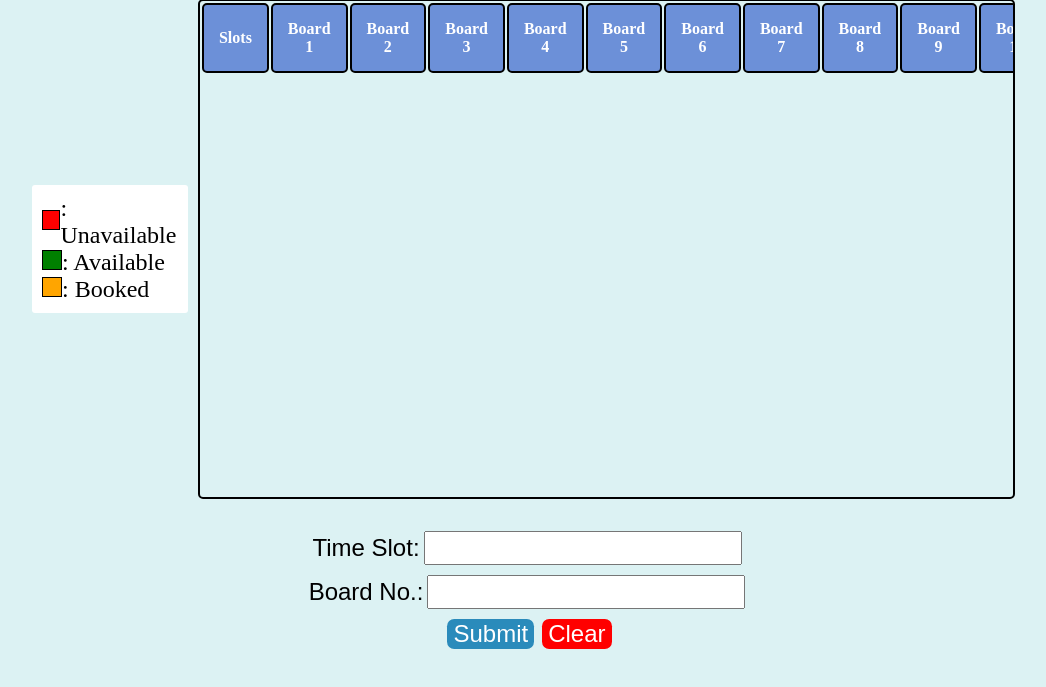
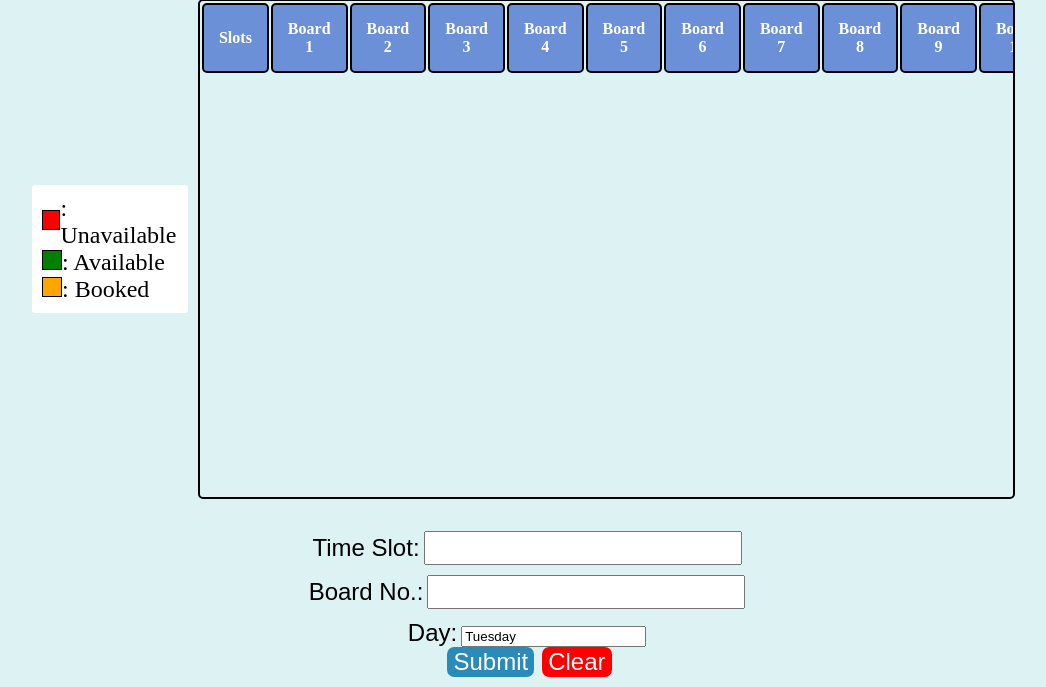
Before and after one commit to mchat0018/soc_labs, a Django app: page /bookslots/ in a window 1280 px wide. Shown: the part 213-900 px from the top of the page, without its empty margins (113-1159 px from the left). Before the commit the page ends 862 px from the top, so only its background shows below. Run offline with Django 4.2, Linux system fonts and the light colour scheme; a user stored in the database is signed in; data comes from the database, SQL or seed files in the repository; both versions use the stored data as it was after the commit; lists and menus that the app fills with data are empty.

Commit message:
POST data working

```diff
--- a/SoCLabs/slots/static/slots/booking2.js
+++ b/SoCLabs/slots/static/slots/booking2.js
@@ -3,41 +3,19 @@ const tableBody = document.getElementsByTagName('tbody')[0];
 const slots = document.querySelectorAll('.slot:not(.unavailable)');
 const daySelect = document.getElementById('days');
 
-
-// const data = JSON.parse(document.getElementById('data'))
-// for(i=0;i<data.time_schedules.length;i++){
-//         var row = document.createElement("tr")
-
-//         // inserting time header
-//         var header = document.createElement('th')
-//         var time_slot = data.time_schedules[i].time_slot
-//         var header_text = time_slot.start_time_hours+":"+time_slot.start_time_minutes+"-"+time_slot.end_time_hours+":"+time_slot.end_time_minutes
-//         header.appendChild(header_text)
-//         row.appendChild(header)
-
-//         // inserting board entries
-//         for(j=0;j<data.boards.length;j++){
-//             board = data.boards[j]
-//             if(board.time_slot==time_slot){
-
-//             }
-//         }
-
+// populateUI();
+// populating the UI when rendered/reloaded
+// function populateUI(){
+//     var bookedSlots = JSON.parse(localStorage.getItem('bookedSlots'));
+//     if(bookedSlots!=null && bookedSlots!=undefined){
+//         console.log(bookedSlots.length);
+//         bookedSlots.forEach(slot => {
+//             var cell = table.rows[slot[0]].cells[slot[1]];
+//             cell.classList.add('booked');
+//             cell.innerText = "zzz_rno";
+//         });
+//     }
 // }
-
-populateUI();
-// populating the UI when rendered/reloaded
-function populateUI(){
-    var bookedSlots = JSON.parse(localStorage.getItem('bookedSlots'));
-    if(bookedSlots!=null && bookedSlots!=undefined){
-        console.log(bookedSlots.length);
-        bookedSlots.forEach(slot => {
-            var cell = table.rows[slot[0]].cells[slot[1]];
-            cell.classList.add('booked');
-            cell.innerText = "zzz_rno";
-        });
-    }
-}
 // update Local Storage
 function updateLocalStorage(){
     var selectedSlot = document.querySelector('.slot.selected');
@@ -52,7 +30,7 @@ function updateLocalStorage(){
     localStorage.setItem('bookedSlots',JSON.stringify(bookedIndex));
 
 }
-// update local storage
+// update timimg boxes
 function updateTimingForm(){
     var selectedSlot = document.querySelector('.slot.selected');
     var slotRowIndex = selectedSlot.parentElement.rowIndex;
--- a/SoCLabs/slots/templates/slots/booking.html
+++ b/SoCLabs/slots/templates/slots/booking.html
@@ -15,17 +15,10 @@
         <form class="dropdown-form" method="POST" action="">
             {% csrf_token %}
             <legend class="form-legend">Choose a Day</legend>
-            <select name="days" id="days">
+            <select value={{selected_day}} name="days" id="days">
                 {% for day in days %}
                     <option value="{{ day }}">{{day}}</option>
                 {% endfor %}
-                <!-- <option value="Thursday">Thursday</option>
-                <option value="Friday">Friday</option>
-                <option value="Saturday">Saturday</option>
-                <option value="Sunday">Sunday</option>
-                <option value="Monday">Monday</option>
-                <option value="Tuesday">Tuesday</option>
-                <option value="Wednesday">Wednesday</option> -->
             </select>
             <button class="btn btn-primary btn-form-submit" type="submit" name="select_day">Search</button>
         </form>
@@ -60,7 +53,7 @@
                             <th scope="row">{{time_sched.time_slot}}</th>
                             {% for board in boards %}
                                 {% if board.time_slot == time_sched.time_slot %}
-                                    {% if board.user %}
+                                    {% if board.board %}
                                         <td class="slot unavailable">Unavailable</td>
                                     {% else %}
                                         <td class="slot"></td>
@@ -79,6 +72,10 @@
             <br>
             <label for="board">Board No.:</label>
             <input type="text" name='board' id="board">
+            <br>
+            <label for="day">Day:</label>
+            <input type="text" name='selected_day' id="day-selected" value={{selected_day}}>
+            <br>
             <div class="timimg-form-submit">
                 <button class="btn btn-primary btn-timing-submit" type="submit" name="select_time">Submit</button>
                 <button class="btn btn-danger btn-clear" type="button">Clear</button>
--- a/SoCLabs/slots/views.py
+++ b/SoCLabs/slots/views.py
@@ -29,11 +29,12 @@ def bookSlots(request):
 
         if 'select_day' in request.POST:
             selected_day = request.POST['days']
+
         elif 'select_time' in request.POST:
             time_slot = request.POST.get('time-slot',None)
             board = request.POST.get('board',None)
-            print(board)
-            selected_day = today
+            selected_day = request.POST.get('selected_day',None)
+
             if time_slot is not None and board is not None:
             # retrieving the TimeSlot object
                 start_time,end_time = tuple(time_slot.split('-'))
@@ -62,6 +63,7 @@ def bookSlots(request):
                 messages.error(request,f'Failure to book slot. Please try again.')
 
     data = {
+        'selected_day' : selected_day,
         'days': days,
         'time_schedules': TimeSchedule.objects.filter(day=selected_day).all(),
         'boards': Board.objects.filter(day=selected_day).all()
```
Also changed, not shown: SoCLabs/db.sqlite3.
